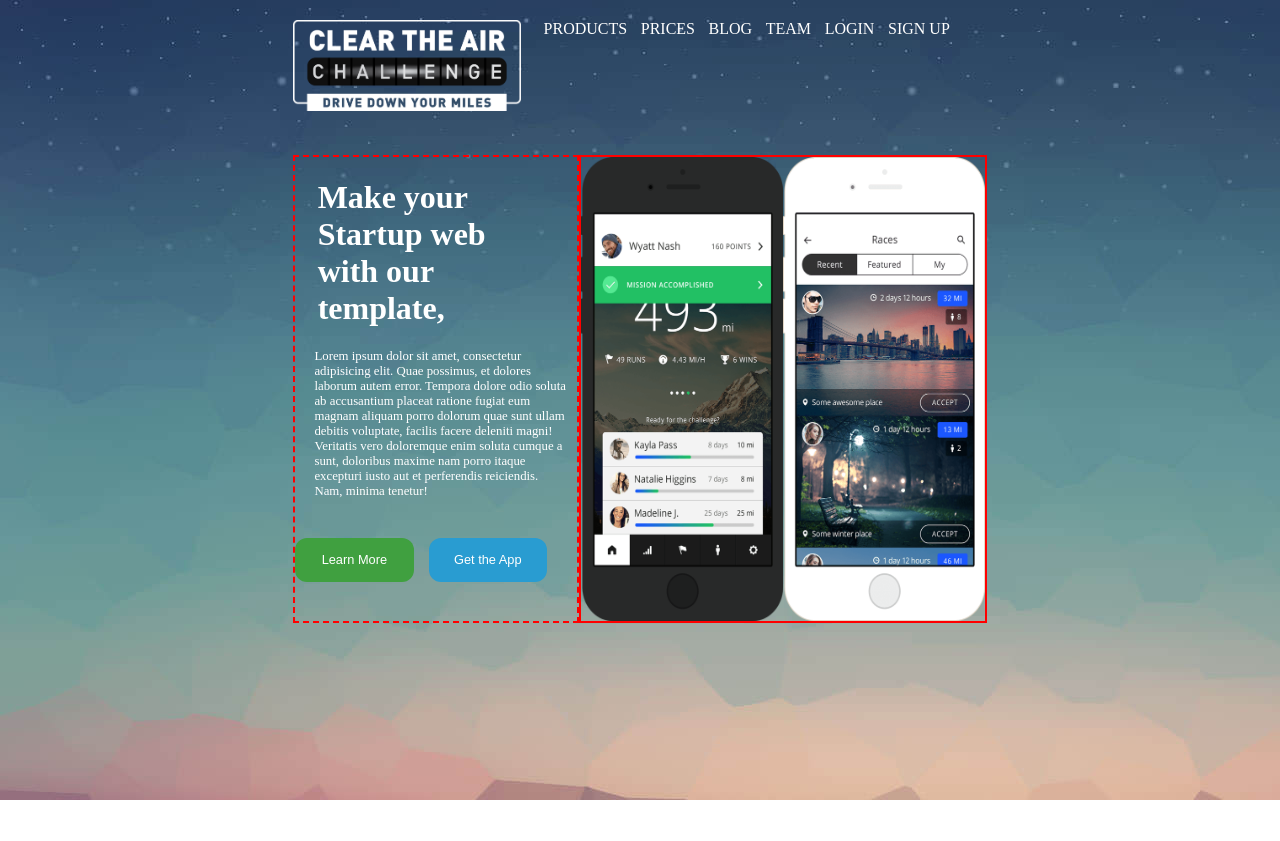
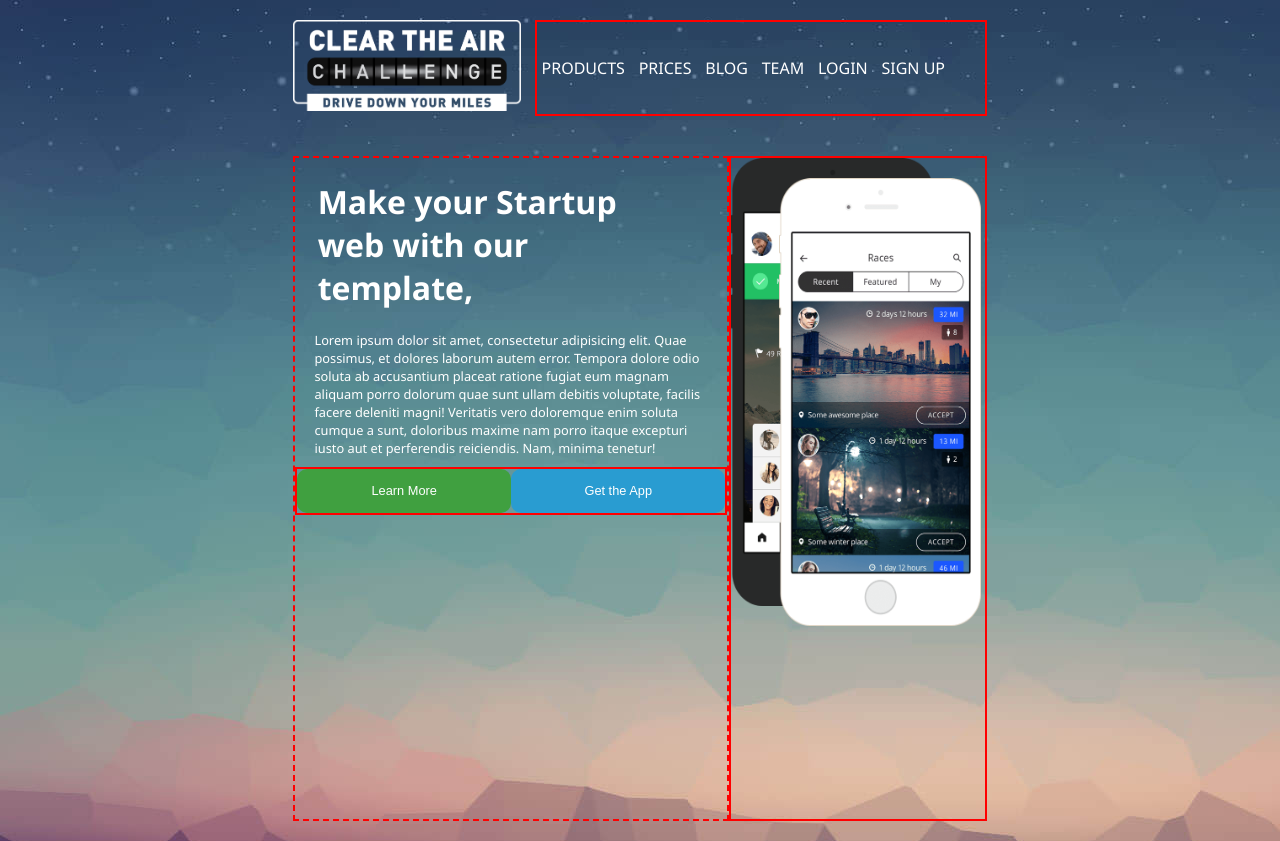
Before and after one commit to thesergioliveira/mobileApp, a plain HTML site: page index.html in a window 1280 px wide. Before the commit the page ends 800 px from the top, so only its background shows below. Drawn offline with Linux system fonts and the light colour scheme; a web font is replaced by a local one.

Commit message:
organizing layout and images

```diff
--- a/css/style.css
+++ b/css/style.css
@@ -1,3 +1,11 @@
+@import url("/css/mobile-style.css");
+
+@font-face {
+  font-family: "nanumGothic";
+  src: url("/fonts/NanumGothic-Regular.ttf");
+  src: url("/fonts/NanumGothic-Bold.ttf");
+  src: url("/fonts/NanumGothic-ExtraBold.ttf");
+}
 * {
   box-sizing: border-box;
   margin: 0;
@@ -8,12 +16,14 @@
 :root {
   background-image: url(../images/bg_001.jpg);
   background-repeat: no-repeat;
+  font-family: "nanumGothic", "Segoe UI", Tahoma, Geneva, Verdana, sans-serif;
 }
 
 body {
   display: flex;
   flex-direction: column;
 }
+
 header {
   display: flex;
   justify-content: space-between;
@@ -33,6 +43,14 @@ main {
 }
 
 /* Navigation */
+
+.side-menu {
+  margin: 0;
+  border: 2px solid red;
+  display: flex;
+  justify-content: space-evenly;
+  align-items: center;
+}
 
 .hamburguer {
   display: none;
@@ -92,17 +110,22 @@ h1 {
   padding-left: 0.6rem;
 }
 
+/* layout and design for the buttons */
+main section:nth-child(3) {
+  border: 2px solid red;
+  display: flex;
+  justify-content: space-evenly;
+  align-items: center;
+}
 .b-one {
   background-color: rgb(64, 160, 64);
   color: white;
   font-size: 0.8rem;
   padding: 0.9rem 0.5rem;
-  width: 42%;
-  border-radius: 12px;
+  width: 13.375rem;
+  border-radius: 10px;
   border: white;
   border-color: none;
-  margin-top: 1.8rem;
-  border-left: 0.6rem;
   transition: 400ms;
 }
 .b-two {
@@ -110,11 +133,10 @@ h1 {
   color: white;
   font-size: 0.8rem;
   padding: 0.9rem 0.5rem;
-  width: 42%;
-  border-radius: 12px;
+  width: 13.375rem;
+  border-radius: 10px;
   border: white;
   border-color: none;
-  margin-left: 0.7rem;
   transition: 400ms;
 }
 
@@ -124,29 +146,31 @@ h1 {
   transform: scale(1.05);
 }
 
-/* side image */
+/* side images */
 
 .iphone {
-  display: flex;
   border: 2px solid red;
+  height: 41.5625rem;
+  width: 31.3125rem;
+  position: relative;
 }
 
 [alt^="white"] {
   width: 15.78vw;
-  height: 58vh;
-  /* position: absolute;
-  top: 2px;
-  right: 4px; */
-  z-index: -1;
+  height: 56vh;
+  position: absolute;
+  top: 20px;
+  right: 4px;
+  z-index: 1;
 }
 
 [alt^="black"] {
   width: 15.78vw;
-  height: 58vh;
+  height: 56vh;
   /* position: absolute;
   top: 3px;
   right: 8px; */
-  z-index: 1;
+  z-index: -1;
   transition: 250ms;
 }
 
```
Also changed, not shown: css/mobile-style.css (added).
